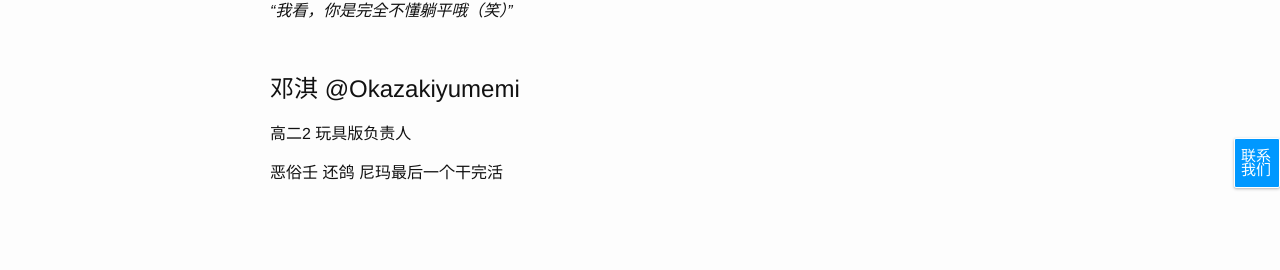
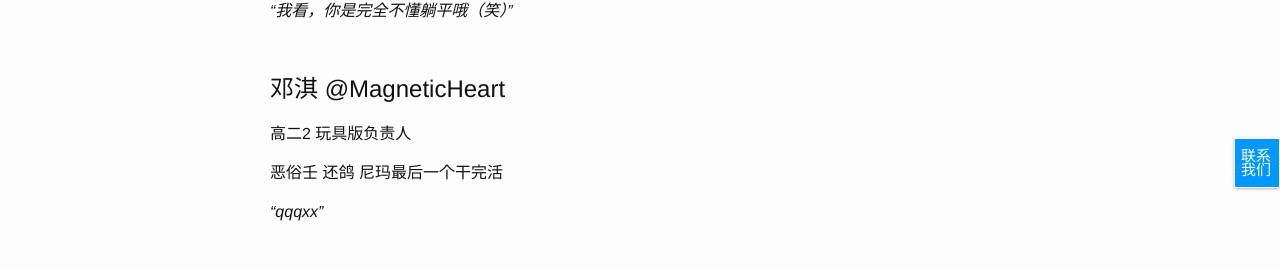
Before and after one commit to gfajzp/gfajzp2022, a plain HTML site: page member.html in a window 1280 px wide. Shown: the part 512-782 px from the top of the page. Drawn offline with Linux system fonts and the light colour scheme.

Commit message:
Update member.html

```diff
--- a/member.html
+++ b/member.html
@@ -51,10 +51,10 @@
              <p> 隐藏于卷壬中的咸鱼，晚练老是睡着导致做不完选择题的屑 </p>
              <i> “我看，你是完全不懂躺平哦（笑）” </i><br/><br/><br/>
 
-             <h2> 邓淇 @Okazakiyumemi </h2>
+             <h2> 邓淇 @MagneticHeart </h2>
              <p> 高二2 玩具版负责人 </p>
              <p> 恶俗壬 还鸽 尼玛最后一个干完活</p>
-             <i> </i><br/><br/><br/>
+             <i> “qqqxx”</i><br/><br/><br/>
 
              <h2> 李墨之 @Layn </h2>
              <p> 高二2 二次元版负责人</p>
```
